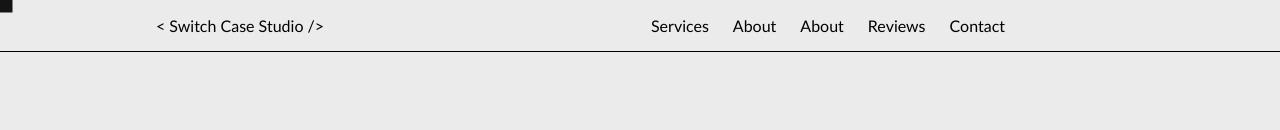
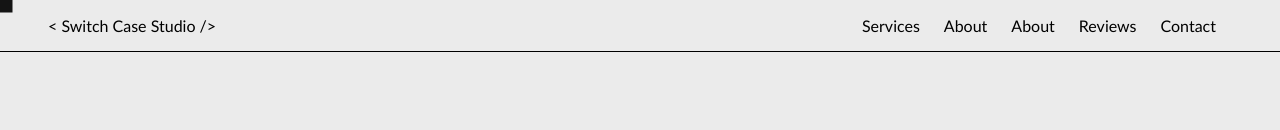
Before and after one commit to Object-ions/switch-case-studio, a React (Create React App) app: page /services/development in a window 1280 px wide. Shown: the top 130 px of the page. Built offline with nearby package versions, Linux system fonts and the light colour scheme.

Commit message:
Fix related sizing

```diff
--- a/src/styles/components/circleLogo.scss
+++ b/src/styles/components/circleLogo.scss
@@ -6,7 +6,6 @@
   position: relative;
   bottom: 15rem;
   left: 10rem;
-  width: 20rem;
   display: flex;
   align-items: center;
   justify-content: center;
@@ -14,5 +13,6 @@
   .circle-svg {
     position: absolute;
     z-index: 100;
+    width: 20rem;
   }
 }
--- a/src/styles/components/contact.scss
+++ b/src/styles/components/contact.scss
@@ -2,7 +2,6 @@
 @import '../_mixins.scss';
 
 #contact {
-  max-width: 1200px;
   margin: 5rem auto;
   padding-top: 5rem;
   display: flex;
@@ -13,6 +12,8 @@
   font-family: 'Segoe UI', Tahoma, Geneva, Verdana, sans-serif;
 
   .contact-wrapper {
+    max-width: 1200px;
+    margin: 0 auto;
     display: grid;
     grid-template-columns: 0.6fr 1.8fr 0.6fr;
     grid-template-rows: 1fr 1fr;
--- a/src/styles/components/header.scss
+++ b/src/styles/components/header.scss
@@ -21,7 +21,7 @@ header {
 
     .brand {
       display: flex;
-      justify-content: center;
+      justify-content: flex-start;
       a {
         padding: 0 0.5rem;
         text-align: center;
@@ -31,7 +31,7 @@ header {
     .navbar {
       display: flex;
       flex-direction: row;
-      justify-content: center;
+      justify-content: flex-end;
 
       a {
         font-size: 1rem;
```
